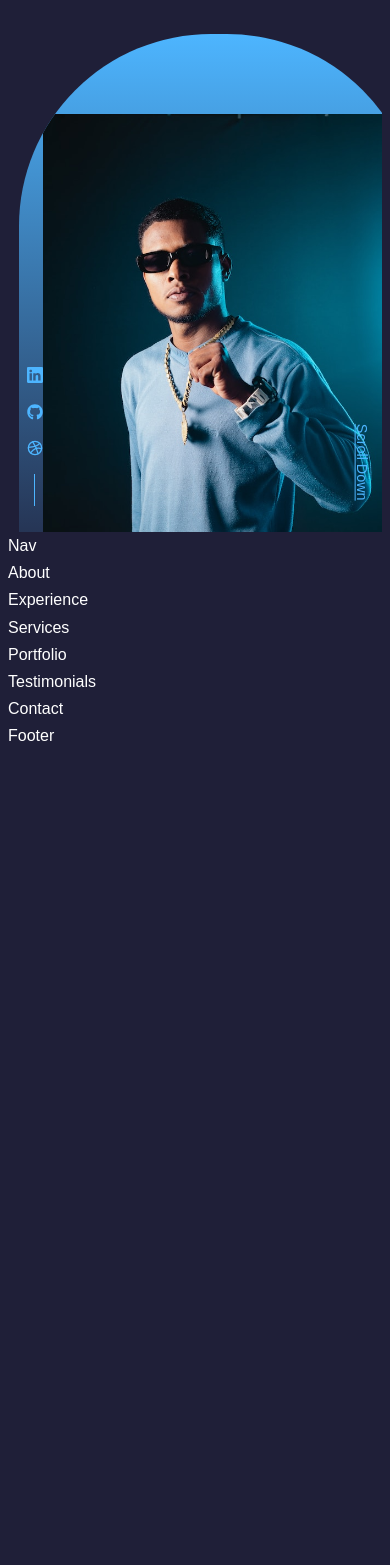
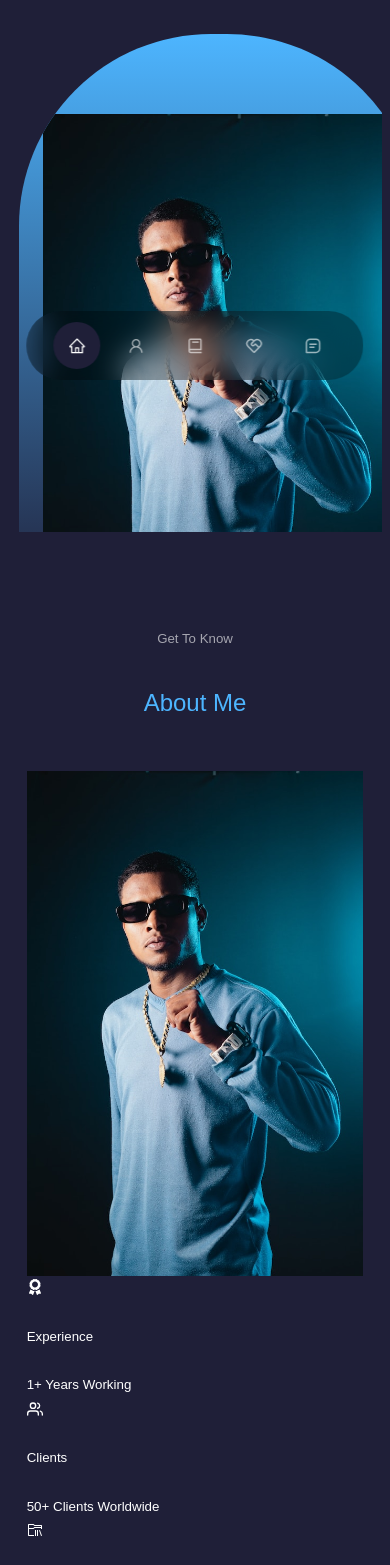
Before and after one commit to Nasiemjr/react-portfolio-website-1, a React (Create React App) app: page / in a window 390 px wide. Shown: the part 432-1997 px from the top of the page. Before the commit the page ends 1190 px from the top, so only its background shows below. Built offline with nearby package versions, Linux system fonts and the light colour scheme.

Commit message:
Nav bar changes

```diff
--- a/src/components/about/About.jsx
+++ b/src/components/about/About.jsx
@@ -1,8 +1,60 @@
 import React from 'react'
 import './about.css'
+import  PHOTO from '../../assets/photo.jpg'
+import {FaAward} from 'react-icons/fa'
+import {FiUsers} from 'react-icons/fi'
+import {VscFolderLibrary} from 'react-icons/vsc'
+
+
+
 
 export const About = () => {
   return (
-    <div>About</div>
+    <section id='about'>
+      <h5>Get To Know</h5>
+      <h2>About Me</h2>
+
+    <div className="container about_container">
+      <div className="about__me">
+        <div className="about__me-image">
+          <img src={PHOTO} alt='photo'/>
+        </div>
+
+        <div className="about__content">
+          <article className="about__cards">
+            <FaAward className='about__icon'/>
+            <h5>Experience</h5>
+            <small>1+ Years Working</small>
+          </article>
+
+          <article className="about__cards">
+            <FiUsers className='about__icon'/>
+            <h5>Clients</h5>
+            <small>50+ Clients Worldwide</small>
+          </article>
+
+          <article className="about__cards">
+            <VscFolderLibrary className='about__icon'/>
+            <h5>Projects</h5>
+            <small>10+ Completed Projects</small>
+          </article>
+        </div>
+
+        <p>
+          Highly motivated and skilled computer science graduate with an honours degree from the
+          University of Witwatersrand. Experienced in customer support and software development, with a
+          particular focus on developing solutions that meet clients' unique needs. Strong understanding of
+          the development process and the importance of collaboration, communication, and attention to
+          detail. Seeking a challenging and rewarding software development role where I can apply my skills
+          and knowledge to drive innovation and growth.
+        </p>
+
+        <a href='#contact' className='btn btn-primary'>Let's talk</a>
+
+      </div>
+    </div>
+
+
+    </section>
   )
 }
--- a/src/components/contact/Contact.jsx
+++ b/src/components/contact/Contact.jsx
@@ -3,6 +3,6 @@ import './contact.css'
 
 export const Contact = () => {
   return (
-    <div>Contact</div>
+    <section id='contact'>Contact</section>
   )
 }
--- a/src/components/experience/Experience.jsx
+++ b/src/components/experience/Experience.jsx
@@ -3,6 +3,6 @@ import './experience.css'
 
 export const Experience = () => {
   return (
-    <div>Experience</div>
+    <section id='experience'>Experience</section>
   )
 }
--- a/src/components/header/header.css
+++ b/src/components/header/header.css
@@ -62,3 +62,22 @@ header{
     font-size: 0.9rem;
 
 }
+
+/* =================== MEDIA QUERIES (MEDIUM DEVICES) ================= */
+
+@media screen and (max-width: 1024px){
+    header{
+        height: 68vh;
+    }
+}
+/* =================== MEDIA QUERIES (SMALL DEVICES) ================= */
+
+@media screen and (max-width: 600px){
+    header{
+       height: 100vh;
+    }
+    .header__socials,
+    .scroll__down{
+        display: none;
+    }
+}
--- a/src/components/nav/Nav.jsx
+++ b/src/components/nav/Nav.jsx
@@ -1,8 +1,26 @@
 import React from 'react'
 import './nav.css'
+import {AiOutlineHome} from 'react-icons/ai'
+import {AiOutlineUser} from 'react-icons/ai'
+import {BiBook} from 'react-icons/bi'
+import {RiServiceLine} from 'react-icons/ri'
+import {BiMessageSquareDetail} from 'react-icons/bi'
+import { useState } from 'react'
+
+
+
 
 export const Nav = () => {
+
+  const [activeNav, setActiveNav] = useState('#')
+
   return (
-    <div>Nav</div>
+    <nav>
+      <a href='#' onClick={() => setActiveNav('#')} className= {activeNav === '#' ? 'active':''} ><AiOutlineHome/></a>
+      <a href='#about' onClick={() => setActiveNav('#about')} className= {activeNav === '#about' ? 'active':''}><AiOutlineUser/></a>
+      <a href='#experience' onClick={() => setActiveNav('#experience')} className= {activeNav === '#experience' ? 'active':''}><BiBook/></a>
+      <a href='#services' onClick={() => setActiveNav('#services')} className= {activeNav === '#services' ? 'active':''}><RiServiceLine/></a>
+      <a href='#contact' onClick={() => setActiveNav('#contact')} className= {activeNav === '#contact' ? 'active':''}><BiMessageSquareDetail/></a>
+    </nav>
   )
 }
--- a/src/components/nav/nav.css
+++ b/src/components/nav/nav.css
@@ -0,0 +1,33 @@
+nav{
+    background: rgba(0, 0, 0, 0.3);
+    width: max-content;
+    display: block;
+    padding: 0.7rem 1.7rem;
+    z-index: 2;
+    position: fixed;
+    left: 50%;
+    transform: translateX(-50%);
+    bottom: 2rem;
+    display: flex;
+    gap: 0.8rem;
+    border-radius: 3rem;
+    backdrop-filter: blur(15px);
+}
+
+nav a{
+    background: transparent;
+    padding: 0.9rem;
+    border-radius: 50%;
+    display: flex;
+    color: var(--color-light);
+    font-size: 1.1rem;
+}
+
+nav a:hover{
+    background: rgba(0, 0, 0, 0.3);
+}
+
+nav a.active{
+    background: var(--color-bg);
+    color: var(--color-white);
+}
--- a/src/components/portfolio/Portfolio.jsx
+++ b/src/components/portfolio/Portfolio.jsx
@@ -3,6 +3,6 @@ import './portfolio.css'
 
 export const Portfolio = () => {
   return (
-    <div>Portfolio</div>
+    <section id='portfolio'>Portfolio</section>
   )
 }
--- a/src/components/services/Services.jsx
+++ b/src/components/services/Services.jsx
@@ -3,6 +3,6 @@ import './services.css'
 
 export const Services = () => {
   return (
-    <div>Services</div>
+    <section id='services'>Services</section>
   )
 }
--- a/src/components/testimonials/Testimonials.jsx
+++ b/src/components/testimonials/Testimonials.jsx
@@ -3,6 +3,6 @@ import './testimonials.css'
 
 export const Testimonials = () => {
   return (
-    <div>Testimonials</div>
+    <section id='testimonial'>Testimonial</section>
   )
 }
--- a/src/index.css
+++ b/src/index.css
@@ -60,6 +60,7 @@ h1{
 
 section{
     margin-top: 8rem;
+    height: 100vh;
 }
 
 section > h2, section > h5 {
```
